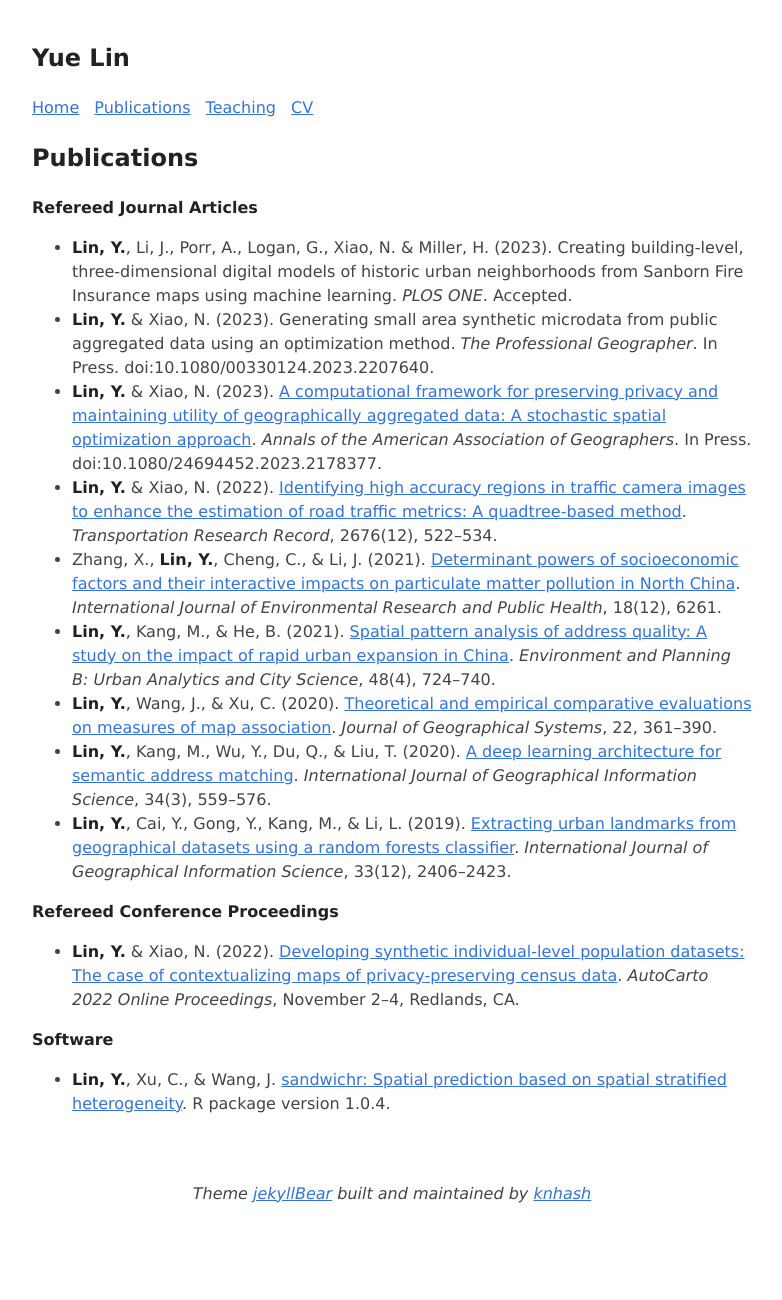
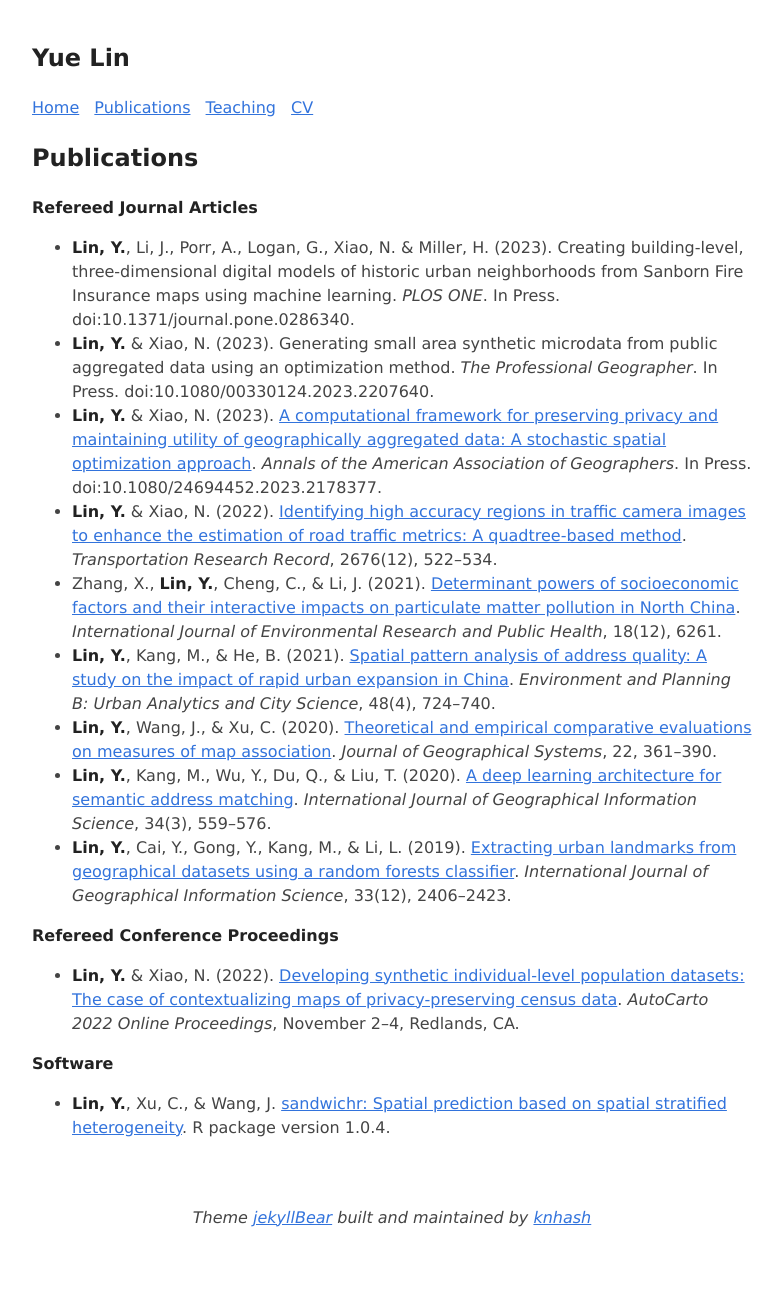
Before and after one commit to linyuehzzz/linyuehzzz.github.io, a Jekyll site: the page built from publications.md, in a window 1280 px wide. Shown: the whole page, without its empty margins (248-1030 px from the left). Built offline with Jekyll 4.4.1, drawn with Linux system fonts in a browser that asks for light colours; before the commit the page ends 1276 px from its top, so only the background shows below that.

Commit message:
update publications

```diff
--- a/publications.md
+++ b/publications.md
@@ -6,7 +6,7 @@ permalink: /publications
 ---
 
 **Refereed Journal Articles**
-- **Lin, Y.**, Li, J., Porr, A., Logan, G., Xiao, N. & Miller, H. (2023). Creating building-level, three-dimensional digital models of historic urban neighborhoods from Sanborn Fire Insurance maps using machine learning. *PLOS ONE*. Accepted.
+- **Lin, Y.**, Li, J., Porr, A., Logan, G., Xiao, N. & Miller, H. (2023). Creating building-level, three-dimensional digital models of historic urban neighborhoods from Sanborn Fire Insurance maps using machine learning. *PLOS ONE*. In Press. doi:10.1371/journal.pone.0286340.
 - **Lin, Y.** & Xiao, N. (2023). Generating small area synthetic microdata from public aggregated data using an optimization method. *The Professional Geographer*. In Press. doi:10.1080/00330124.2023.2207640.
 - **Lin, Y.** & Xiao, N. (2023). [A computational framework for preserving privacy and maintaining utility of geographically aggregated data: A stochastic spatial optimization approach](https://www.tandfonline.com/doi/abs/10.1080/24694452.2023.2178377). *Annals of the American Association of Geographers*. In Press. doi:10.1080/24694452.2023.2178377.
 - **Lin, Y.** & Xiao, N. (2022). [Identifying high accuracy regions in traffic camera images to enhance the estimation of road traffic metrics: A quadtree-based method](https://journals.sagepub.com/doi/abs/10.1177/03611981221096117?journalCode=trra). *Transportation Research Record*, 2676(12), 522--534.
```
Also changed, not shown: 1 other file.
